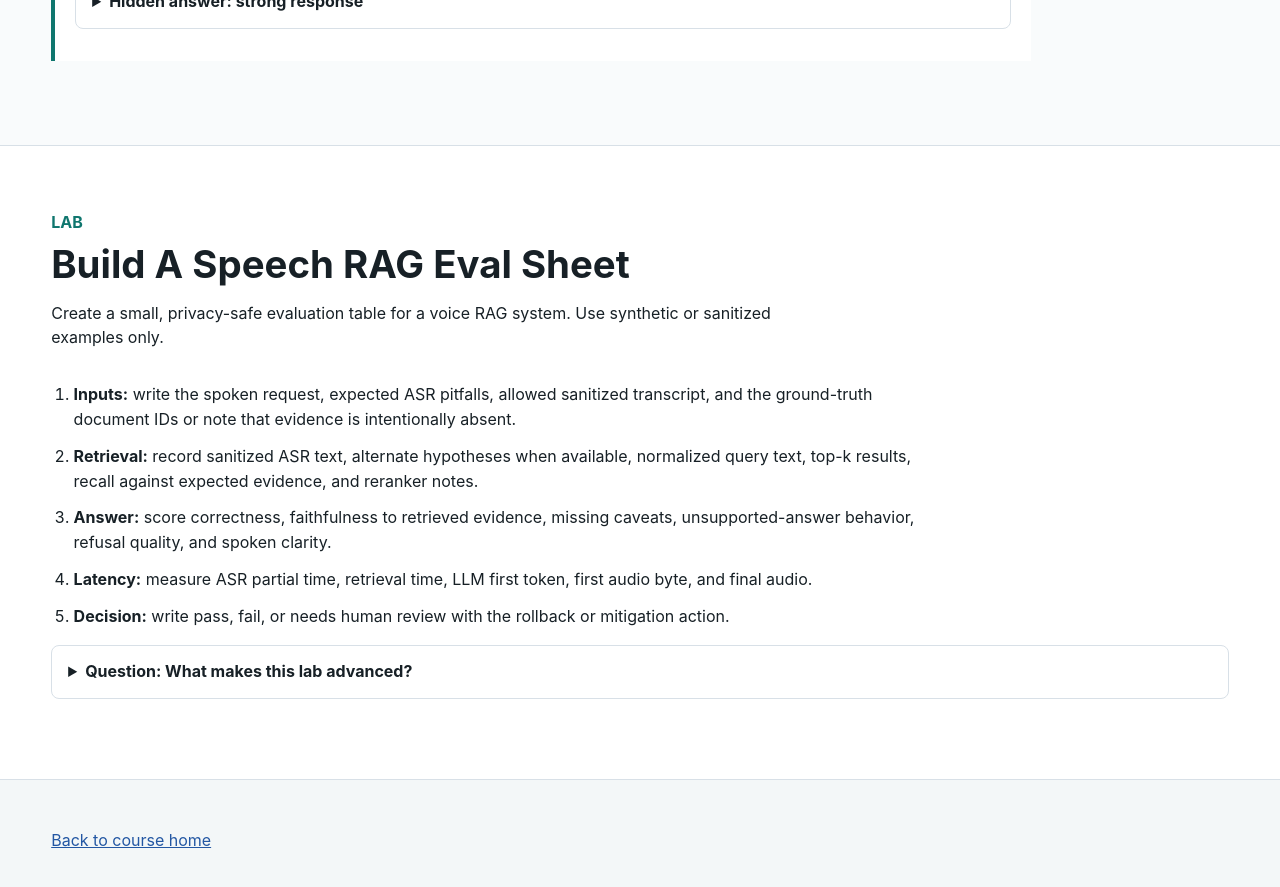
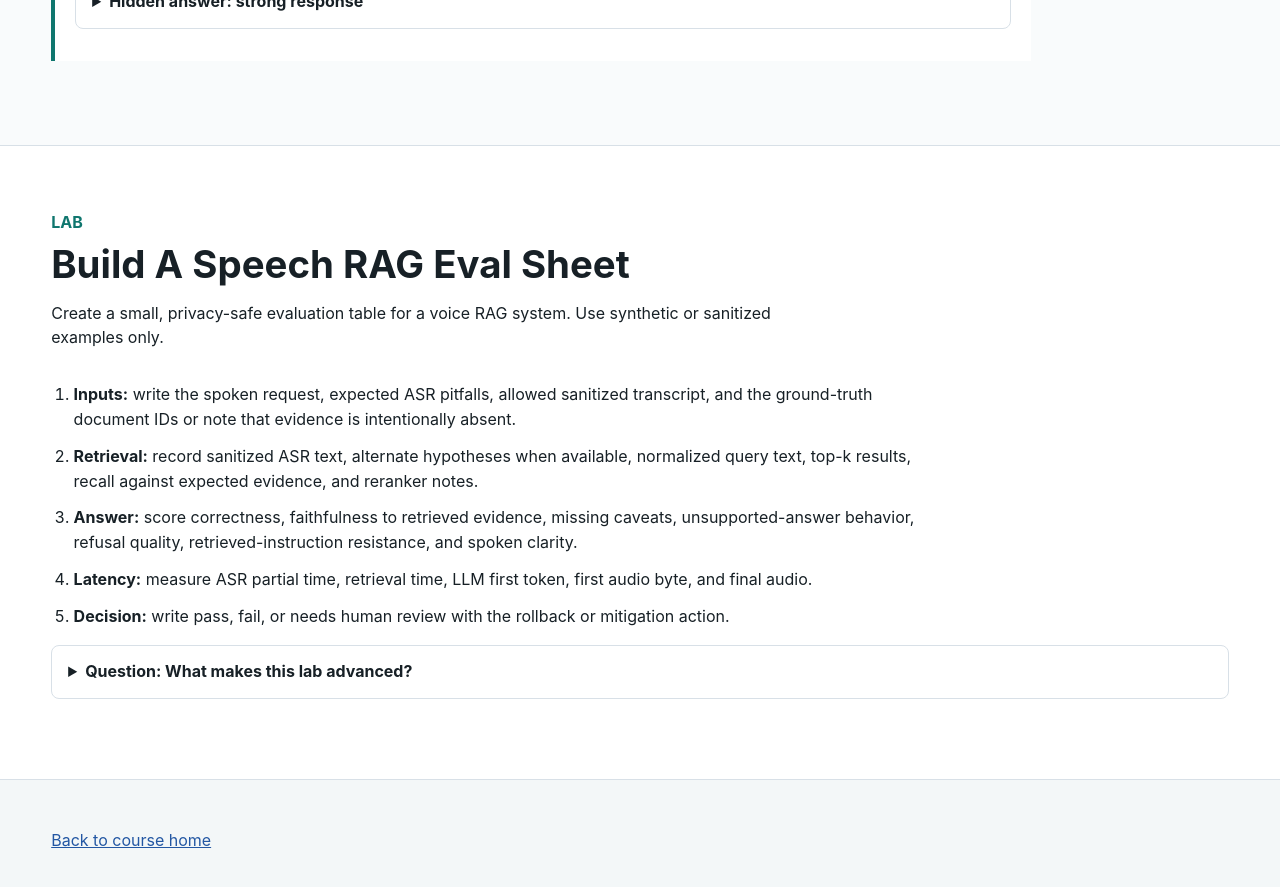
Before and after one commit to kennethli319/kennethli319.github.io, a Jekyll site: the page audio-text-ml-course/lessons/speech-evaluation-rag.html, which Jekyll copies as it is, in a window 1280 px wide and 900 px high, scrolled down 3017 px. Shown: the top 887 px of the window. Built offline with Jekyll 4.4.1, drawn with Linux system fonts in a browser that asks for light colours; part of the change alters nothing that is shown.

Commit message:
Sync speech RAG safety guidance

```diff
--- a/audio-text-ml-course/lessons/speech-evaluation-rag.html
+++ b/audio-text-ml-course/lessons/speech-evaluation-rag.html
@@ -118,8 +118,11 @@
             with query and conversation context, generate a grounded answer,
             and synthesize speech. Evaluate ASR entity accuracy, retrieval
             recall at k, answer faithfulness, citation support, latency, and
-            redaction. Log trace IDs, versions, aggregate metrics, and
-            privacy-safe error categories rather than raw private audio by
+            redaction. Treat retrieved passages and transcript text as
+            untrusted inputs: ignore instructions found inside evidence, refuse
+            unsupported personal-data requests, and require answers to cite
+            approved source chunks. Log trace IDs, versions, aggregate metrics,
+            and privacy-safe error categories rather than raw private audio by
             default.
           </p>
         </details>
@@ -242,7 +245,7 @@
       <ol class="steps">
         <li><strong>Inputs:</strong> write the spoken request, expected ASR pitfalls, allowed sanitized transcript, and the ground-truth document IDs or note that evidence is intentionally absent.</li>
         <li><strong>Retrieval:</strong> record sanitized ASR text, alternate hypotheses when available, normalized query text, top-k results, recall against expected evidence, and reranker notes.</li>
-        <li><strong>Answer:</strong> score correctness, faithfulness to retrieved evidence, missing caveats, unsupported-answer behavior, refusal quality, and spoken clarity.</li>
+        <li><strong>Answer:</strong> score correctness, faithfulness to retrieved evidence, missing caveats, unsupported-answer behavior, refusal quality, retrieved-instruction resistance, and spoken clarity.</li>
         <li><strong>Latency:</strong> measure ASR partial time, retrieval time, LLM first token, first audio byte, and final audio.</li>
         <li><strong>Decision:</strong> write pass, fail, or needs human review with the rollback or mitigation action.</li>
       </ol>
```
